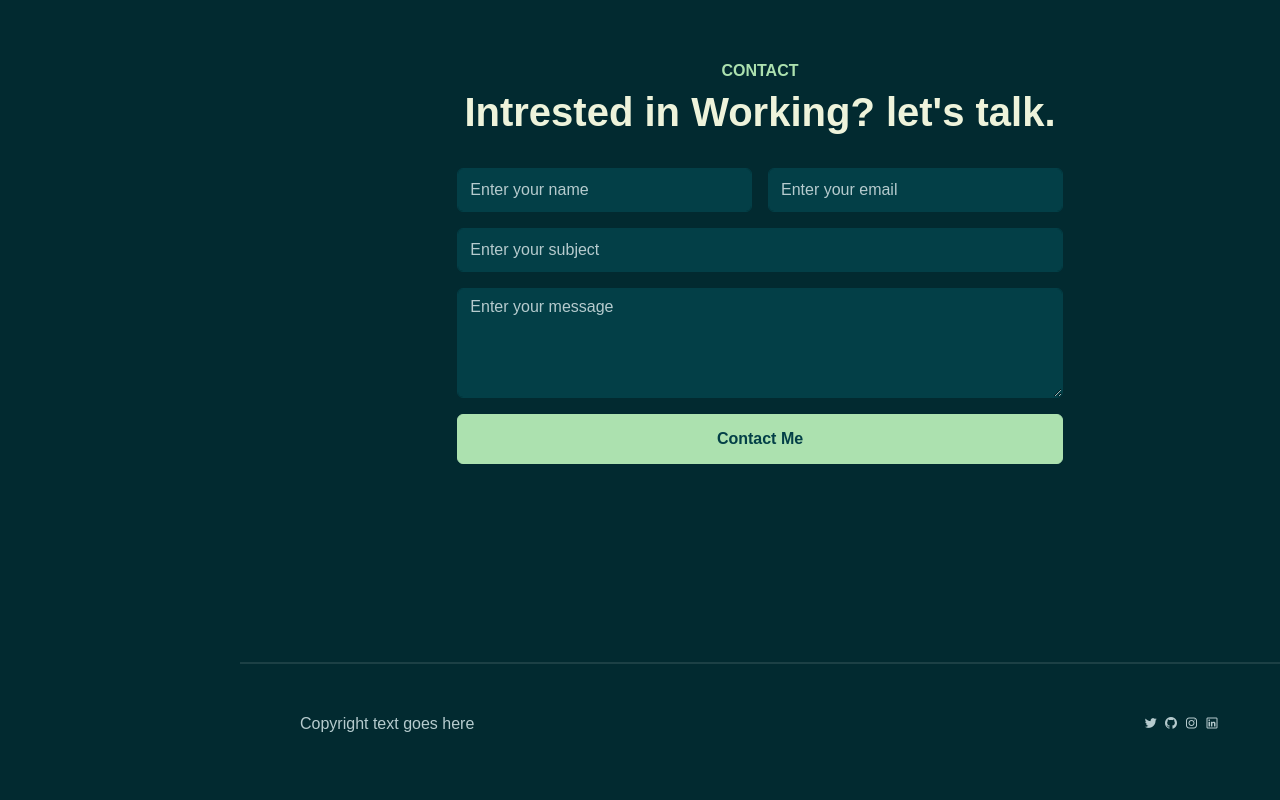
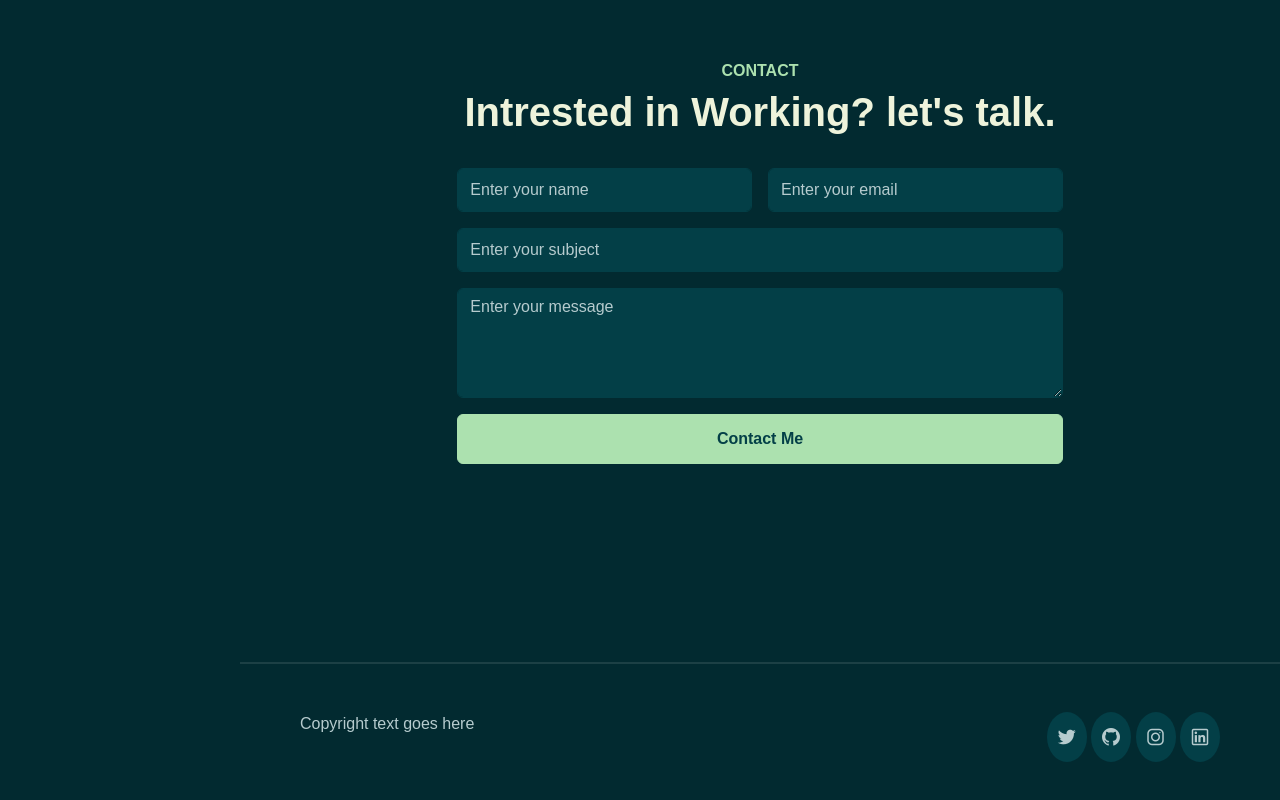
Before and after one commit to Lawani-EJ/Personal-Portfolio, a plain HTML site: page Assets/Pages/index.html in a window 1280 px wide. Shown: the part 5758-6558 px from the top of the page. Drawn offline with nearby package versions, Linux system fonts and the light colour scheme; files that its build step writes are made by us from their sources; files whose address does not match are found by name; a web font is replaced by a local one.

Commit message:
Styling for the social-media icons For this commit I've adjusted the dimensions, alignments, and the background color for each social icon .

```diff
--- a/Assets/CSS/styles.css
+++ b/Assets/CSS/styles.css
@@ -192,3 +192,15 @@ img {
 #contact input.form-control{
     height: 44px;
 }
+
+/* social-links */
+.social-icons a {
+    width: 40px;
+    height: 50px;
+    display: inline-flex;
+    align-items: center;
+    justify-content: center;
+    background-color: var(--color-base);
+    border-radius: 100%;
+    font-size: 24px;
+}
```
